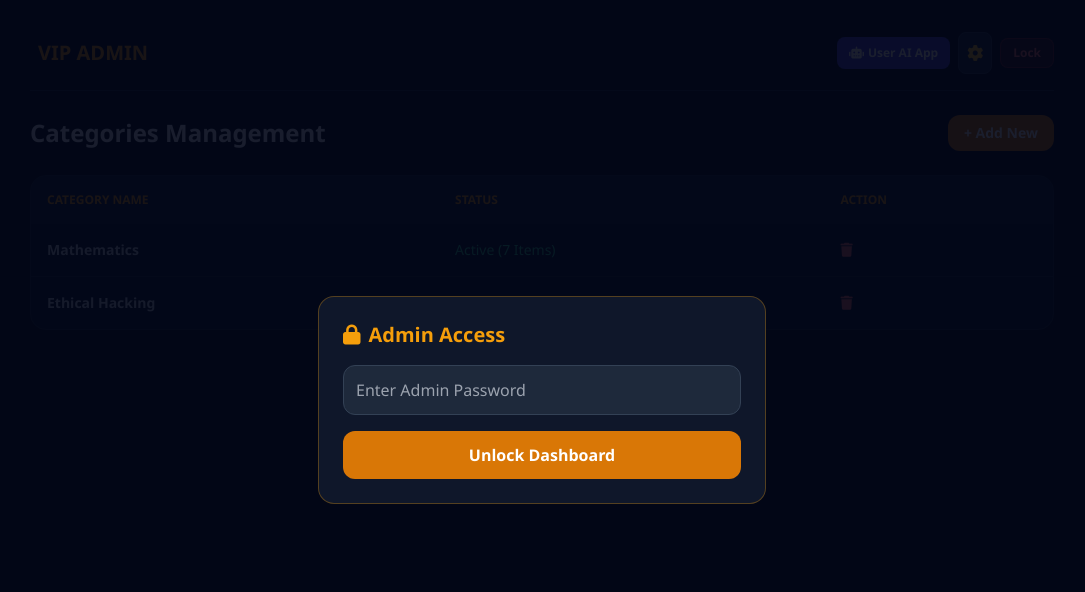
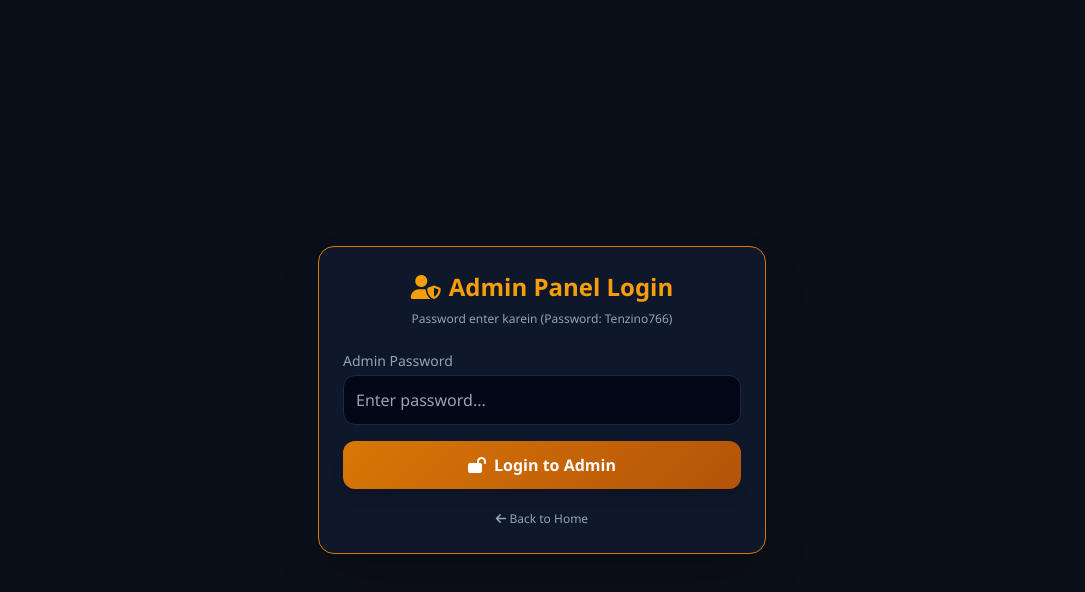
Before and after one commit to psytenzino94-hue/Ai-flaxxi, a plain HTML site: page admin.html in a window 1280 px wide. Shown: the whole page, without its empty margins (98-1183 px from the left). Drawn offline with nearby package versions, Linux system fonts and the light colour scheme.

Commit message:
Update admin dashboard title and layout

```diff
--- a/admin.html
+++ b/admin.html
@@ -3,145 +3,91 @@
 <head>
     <meta charset="UTF-8">
     <meta name="viewport" content="width=device-width, initial-scale=1.0">
-    <title>Admin Dashboard - Flaxxi AI</title>
+    <title>Flaxxi AI - Admin Panel</title>
     <script src="https://cdn.tailwindcss.com"></script>
     <link href="https://cdnjs.cloudflare.com/ajax/libs/font-awesome/6.0.0/css/all.min.css" rel="stylesheet">
     <style>
         body { background-color: #0b0f19; color: #f8fafc; font-family: 'Segoe UI', sans-serif; }
+        .gold-border { border-color: #d97706; }
         .gold-text { color: #f59e0b; }
-        .gold-bg { background-color: #d97706; }
+        .gold-btn { background: linear-gradient(135deg, #d97706, #b45309); }
+        .gold-btn:hover { background: linear-gradient(135deg, #b45309, #92400e); }
     </style>
 </head>
-<body class="min-h-screen p-4 md:p-8">
+<body class="min-h-screen flex flex-col items-center justify-center p-4">
 
-    <!-- Admin Overlay (Password Check) -->
-    <div id="loginOverlay" class="fixed inset-0 bg-slate-950/90 flex items-center justify-center p-4 z-50">
-        <div class="bg-slate-900 border border-amber-500/30 p-6 rounded-2xl w-full max-w-md space-y-4">
-            <h2 class="text-xl font-bold gold-text flex items-center gap-2"><i class="fa-solid fa-lock"></i> Admin Access</h2>
-            <input type="password" id="adminPassInput" class="w-full bg-slate-800 border border-slate-700 p-3 rounded-xl text-white outline-none focus:border-amber-500" placeholder="Enter Admin Password">
-            <button onclick="checkAdminPass()" class="w-full gold-bg hover:bg-amber-600 text-white font-bold py-3 rounded-xl transition">Unlock Dashboard</button>
+    <!-- Login Box -->
+    <div id="loginBox" class="w-full max-w-md bg-slate-900 rounded-2xl shadow-2xl border gold-border p-6 space-y-6">
+        <div class="text-center space-y-2">
+            <h1 class="text-2xl font-bold gold-text flex items-center justify-center gap-2">
+                <i class="fa-solid fa-user-shield"></i> Admin Panel Login
+            </h1>
+            <p class="text-xs text-slate-400">Password enter karein (Password: Tenzino766)</p>
+        </div>
+
+        <div class="space-y-4">
+            <div>
+                <label class="block text-sm font-medium text-slate-400 mb-1">Admin Password</label>
+                <input type="password" id="adminPassword" class="w-full bg-slate-950 border border-slate-800 rounded-xl p-3 text-white focus:outline-none focus:border-amber-500 transition" placeholder="Enter password...">
+            </div>
+
+            <button onclick="checkLogin()" class="w-full gold-btn text-white font-semibold py-3 rounded-xl shadow-lg transition flex items-center justify-center gap-2">
+                <i class="fa-solid fa-lock-open"></i> Login to Admin
+            </button>
+
+            <div class="text-center">
+                <a href="index.html" class="text-xs text-slate-400 hover:text-amber-400"><i class="fa-solid fa-arrow-left"></i> Back to Home</a>
+            </div>
         </div>
     </div>
 
-    <!-- Main Dashboard -->
-    <div class="max-w-5xl mx-auto space-y-6">
-        <!-- Header -->
+    <!-- Admin Dashboard (Hidden by default) -->
+    <div id="dashboardBox" class="hidden w-full max-w-2xl bg-slate-900 rounded-2xl shadow-2xl border gold-border p-6 space-y-6">
         <div class="flex items-center justify-between border-b border-slate-800 pb-4">
-            <div class="flex items-center gap-2">
-                <i class="fa-solid fa-shield-halved gold-text text-2xl"></i>
-                <h1 class="text-xl font-bold gold-text">VIP ADMIN</h1>
+            <h1 class="text-xl font-bold gold-text flex items-center gap-2">
+                <i class="fa-solid fa-gauge-high"></i> Admin Dashboard
+            </h1>
+            <button onclick="logoutAdmin()" class="text-xs bg-red-500/10 text-red-400 px-3 py-1.5 rounded-lg border border-red-500/20">
+                <i class="fa-solid fa-right-from-bracket"></i> Logout
+            </button>
+        </div>
+
+        <div class="grid grid-cols-1 md:grid-cols-2 gap-4">
+            <div class="bg-slate-950 p-4 rounded-xl border border-slate-800 space-y-2">
+                <div class="text-sm text-slate-400">Total Users / Visitors</div>
+                <div class="text-2xl font-bold text-amber-400">1,245</div>
             </div>
-            <div class="flex items-center gap-2">
-                <!-- User App Button -->
-                <a href="index.html" class="bg-indigo-600 hover:bg-indigo-500 text-white text-xs px-3 py-2 rounded-lg flex items-center gap-1 font-semibold transition">
-                    <i class="fa-solid fa-robot"></i> User AI App
-                </a>
-                <!-- Settings Gear Icon -->
-                <button onclick="openSettings()" class="bg-slate-800 hover:bg-slate-700 border border-slate-700 text-amber-400 p-2 rounded-lg transition" title="Dashboard Settings">
-                    <i class="fa-solid fa-gear"></i>
-                </button>
-                <button onclick="lockAdmin()" class="bg-red-600/20 text-red-400 border border-red-500/30 px-3 py-1.5 rounded-lg text-xs font-bold transition">Lock</button>
+            <div class="bg-slate-950 p-4 rounded-xl border border-slate-800 space-y-2">
+                <div class="text-sm text-slate-400">System Status</div>
+                <div class="text-2xl font-bold text-emerald-400">Active & Online</div>
             </div>
         </div>
 
-        <!-- Subheader & Table -->
-        <div class="flex items-center justify-between">
-            <h2 class="text-2xl font-bold">Categories Management</h2>
-            <button onclick="addCategory()" class="gold-bg hover:bg-amber-600 text-white font-semibold px-4 py-2 rounded-xl text-sm transition">+ Add New</button>
-        </div>
-
-        <!-- Category Table -->
-        <div class="bg-slate-900 border border-slate-800 rounded-2xl overflow-hidden">
-            <table class="w-full text-left text-sm">
-                <thead class="bg-slate-800/50 gold-text uppercase text-xs">
-                    <tr>
-                        <th class="p-4">Category Name</th>
-                        <th class="p-4">Status</th>
-                        <th class="p-4">Action</th>
-                    </tr>
-                </thead>
-                <tbody id="categoryList" class="divide-y divide-slate-800 text-slate-300">
-                    <tr>
-                        <td class="p-4 font-semibold">Mathematics</td>
-                        <td class="p-4 text-emerald-400">Active (7 Items)</td>
-                        <td class="p-4"><button onclick="deleteRow(this)" class="text-red-400 hover:text-red-300"><i class="fa-solid fa-trash"></i></button></td>
-                    </tr>
-                    <tr>
-                        <td class="p-4 font-semibold">Ethical Hacking</td>
-                        <td class="p-4 text-emerald-400">Active (1 Item)</td>
-                        <td class="p-4"><button onclick="deleteRow(this)" class="text-red-400 hover:text-red-300"><i class="fa-solid fa-trash"></i></button></td>
-                    </tr>
-                </tbody>
-            </table>
-        </div>
-    </div>
-
-    <!-- Password Settings Modal -->
-    <div id="settingsModal" class="hidden fixed inset-0 bg-slate-950/80 flex items-center justify-center p-4 z-50">
-        <div class="bg-slate-900 border border-slate-700 p-6 rounded-2xl w-full max-w-sm space-y-4">
-            <div class="flex justify-between items-center">
-                <h3 class="font-bold gold-text flex items-center gap-2"><i class="fa-solid fa-key"></i> Change Password</h3>
-                <button onclick="closeSettings()" class="text-slate-400 hover:text-white"><i class="fa-solid fa-xmark"></i></button>
-            </div>
-            <p class="text-xs text-slate-400">Admin dashboard unlock password yahan change karein.</p>
-            <input type="password" id="newPassInput" class="w-full bg-slate-800 border border-slate-700 p-3 rounded-xl text-white outline-none focus:border-amber-500" placeholder="Enter New Password">
-            <button onclick="saveNewPassword()" class="w-full gold-bg text-white font-bold py-2.5 rounded-xl transition">Save Password</button>
+        <div class="bg-slate-950 p-4 rounded-xl border border-slate-800 space-y-3">
+            <h3 class="text-sm font-semibold text-slate-300"><i class="fa-solid fa-sliders"></i> Quick Controls</h3>
+            <button onclick="alert('System cache cleared successfully!')" class="bg-slate-800 hover:bg-slate-700 text-slate-200 text-xs font-semibold px-4 py-2 rounded-lg border border-slate-700">
+                Clear System Cache
+            </button>
         </div>
     </div>
 
     <script>
-        // Password Storage logic
-        let currentPassword = localStorage.getItem('adminPass') || 'admin123';
+        const CORRECT_PASSWORD = "Tenzino766";
 
-        function checkAdminPass() {
-            const input = document.getElementById('adminPassInput').value;
-            if (input === currentPassword) {
-                document.getElementById('loginOverlay').classList.add('hidden');
+        function checkLogin() {
+            const pass = document.getElementById('adminPassword').value;
+            if (pass === CORRECT_PASSWORD) {
+                document.getElementById('loginBox').classList.add('hidden');
+                document.getElementById('dashboardBox').classList.remove('hidden');
             } else {
-                alert('Wrong Password!');
+                alert('Galat password! Kripya sahi password (Tenzino766) dalein.');
             }
         }
 
-        function lockAdmin() {
-            document.getElementById('loginOverlay').classList.remove('hidden');
-            document.getElementById('adminPassInput').value = '';
-        }
-
-        // Settings Modal logic
-        function openSettings() {
-            document.getElementById('settingsModal').classList.remove('hidden');
-        }
-
-        function closeSettings() {
-            document.getElementById('settingsModal').classList.add('hidden');
-            document.getElementById('newPassInput').value = '';
-        }
-
-        function saveNewPassword() {
-            const newPass = document.getElementById('newPassInput').value.trim();
-            if (newPass && newPass.length >= 4) {
-                currentPassword = newPass;
-                localStorage.setItem('adminPass', newPass); // Save to local storage
-                alert('Admin Password updated successfully!');
-                closeSettings();
-            } else {
-                alert('Password must be at least 4 characters long.');
-            }
-        }
-
-        // Dummy CRUD functions
-        function addCategory() {
-            const name = prompt("Enter category name:");
-            if (name) {
-                const tbody = document.getElementById('categoryList');
-                const tr = document.createElement('tr');
-                tr.innerHTML = `<td class="p-4 font-semibold">${name}</td><td class="p-4 text-emerald-400">Active (0 Items)</td><td class="p-4"><button onclick="deleteRow(this)" class="text-red-400"><i class="fa-solid fa-trash"></i></button></td>`;
-                tbody.appendChild(tr);
-            }
-        }
-
-        function deleteRow(btn) {
-            btn.closest('tr').remove();
+        function logoutAdmin() {
+            document.getElementById('adminPassword').value = '';
+            document.getElementById('dashboardBox').classList.add('hidden');
+            document.getElementById('loginBox').classList.remove('hidden');
         }
     </script>
 </body>
```
